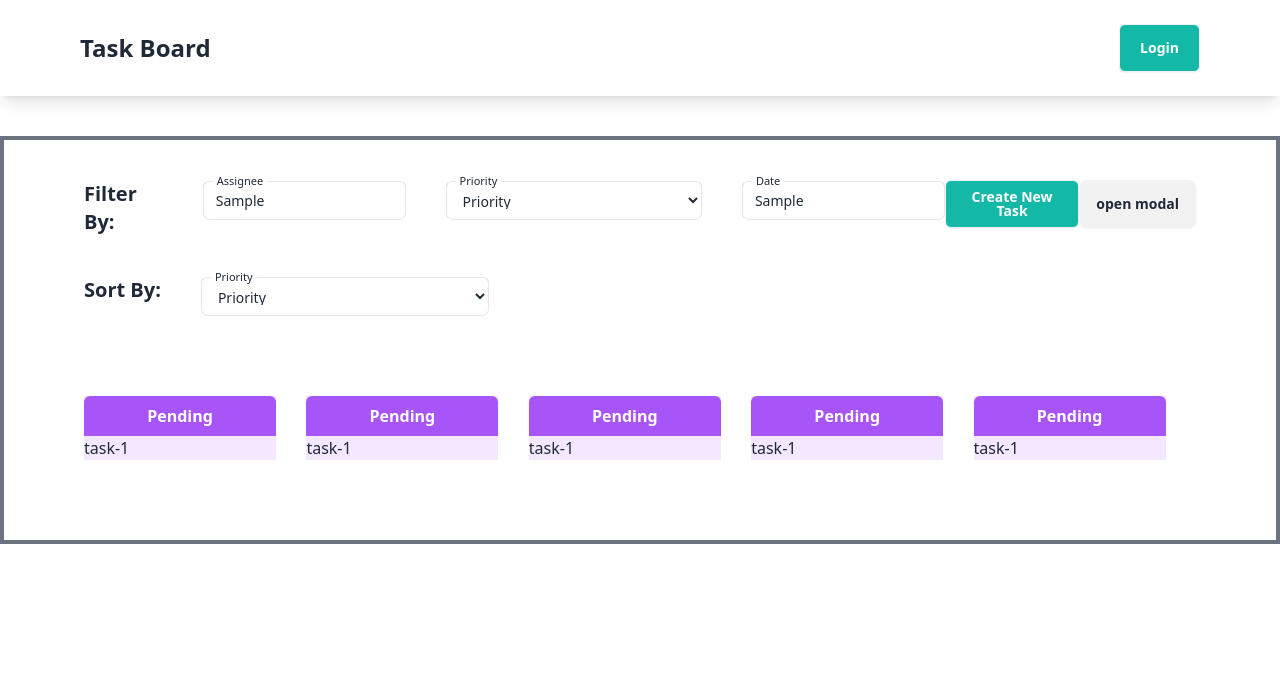
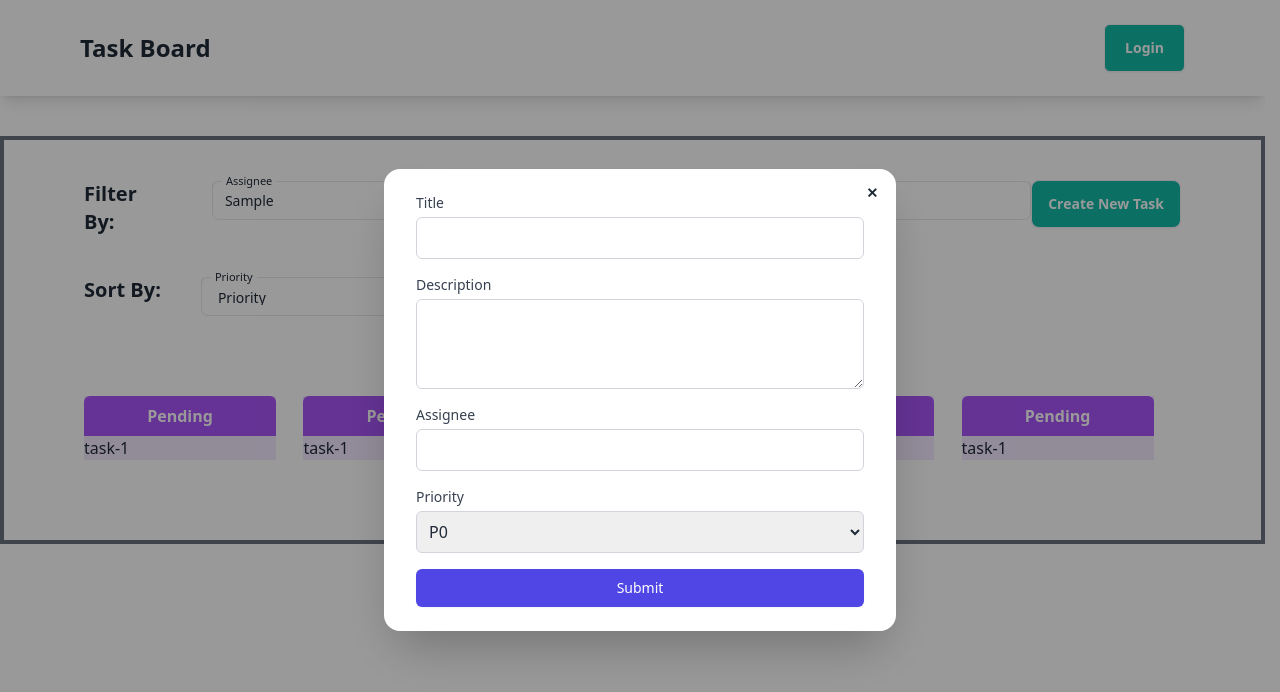
Before and after one commit to mahbuba-haq-muna/task-tracker-client, a React (Vite) app: page / in a window 1280 px wide. Both pictures are taken after typing "Sample", "Sample" into the empty fields and a click on the button "Create New Task". Shown: the top 692 px of the page. Built offline with nearby package versions, Linux system fonts and the light colour scheme.

Commit message:
added handle submit

```diff
--- a/src/Home/Home.jsx
+++ b/src/Home/Home.jsx
@@ -1,10 +1,10 @@
+import AddTask from "../assets/Component/AddTask/AddTask";
 import Tasks from "../assets/Component/Tasks/Tasks";
 
 
 const Home = () => {
-    const handleSubmit = (e) => {
-        e.preventDefault();
-      };
+
+
   return (
     <div>
       {/* navbar */}
@@ -49,68 +49,16 @@ const Home = () => {
               </label>
             </div>
           </div>
-                    <div>
-                        <button className="btn bg-teal-500 text-white px-5 rounded-md py-2">Create New Task</button>
-                    </div>
+
           {/* You can open the modal using document.getElementById('ID').showModal() method */}
-                    <button className="btn" onClick={() => document.getElementById('my_modal_3').showModal()}>open modal</button>
+          <button className="btn bg-teal-500 text-white" onClick={() => document.getElementById('my_modal_3').showModal()}>Create New Task</button>
           <dialog id="my_modal_3" className="modal">
             <div className="modal-box">
               <form method="dialog">
                 {/* if there is a button in form, it will close the modal */}
                 <button className="btn btn-sm btn-circle btn-ghost absolute right-2 top-2">✕</button>
               </form>
-                            <div className="max-w-md mx-auto">
-                            <form onSubmit={handleSubmit} className="space-y-4">
-        <div>
-          <label htmlFor="title" className="block text-sm font-medium text-gray-700">Title</label>
-          <input
-            type="text"
-            id="title"
-            name="title"
-            className="mt-1 p-2 block w-full border border-gray-300 rounded-md focus:ring-indigo-500 focus:border-indigo-500"
-          />
-        </div>
-        <div>
-          <label htmlFor="description" className="block text-sm font-medium text-gray-700">Description</label>
-          <textarea
-            id="description"
-            name="description"
-            rows="3"
-            className="mt-1 p-2 block w-full border border-gray-300 rounded-md focus:ring-indigo-500 focus:border-indigo-500"
-          ></textarea>
-        </div>
-        <div>
-          <label htmlFor="assignee" className="block text-sm font-medium text-gray-700"> Assignee</label>
-          <input
-            type="text"
-            id="assignee"
-            name="assignee"
-            className="mt-1 p-2 block w-full border border-gray-300 rounded-md focus:ring-indigo-500 focus:border-indigo-500"
-          />
-        </div>
-        <div>
-          <label htmlFor="priority" className="block text-sm font-medium text-gray-700">Priority</label>
-          <select
-            id="priority"
-            name="priority"
-            className="mt-1 p-2 block w-full border border-gray-300 rounded-md focus:ring-indigo-500 focus:border-indigo-500"
-          >
-            <option value="low">P0</option>
-            <option value="medium">P1</option>
-            <option value="high">P2</option>
-          </select>
-        </div>
-        <div>
-          <button
-            type="submit"
-            className="w-full flex justify-center py-2 px-4 border border-transparent rounded-md shadow-sm text-sm font-medium text-white bg-indigo-600 hover:bg-indigo-700 focus:outline-none focus:ring-2 focus:ring-offset-2 focus:ring-indigo-500"
-          >
-            Submit
-          </button>
-        </div>
-      </form>
-                            </div>
+              <AddTask></AddTask>
             </div>
           </dialog>
         </div>
--- /dev/null
+++ b/src/assets/Component/AddTask/AddTask.jsx
@@ -0,0 +1,97 @@
+const handleSubmit = event => {
+    event.preventDefault();
+    const form = event.target;
+
+
+    const title = form.title.value;
+    const description = form.description.value;
+    const price = form.price.value;
+    const rating = form.rating.value;
+    const photo = form.photo.value;
+
+    const addTask = { name, brand, type, description, price, rating, photo };
+    console.log(addTask);
+
+    // send data
+
+    fetch('https://fashion-apparel-server-navy.vercel.app/product', {
+      method: "POST",
+      headers: {
+        "Content-Type": "application/json",
+      },
+      body: JSON.stringify(newProduct)
+    })
+      .then((res) => res.json())
+      .then((data) => {
+        console.log(data);
+        if (data.insertedId) {
+          Swal.fire({
+            title: 'Success!',
+            text: 'product Added Successfully',
+            icon: 'success',
+            confirmButtonText: 'Cool'
+          })
+        }
+      })
+  }
+
+const AddTask = () => {
+
+    return (
+        <div>
+            <div className="max-w-md mx-auto">
+                <form onSubmit={handleSubmit} className="space-y-4">
+                  <div>
+                    <label htmlFor="title" className="block text-sm font-medium text-gray-700">Title</label>
+                    <input
+                      type="text"
+                      id="title"
+                      name="title"
+                      className="mt-1 p-2 block w-full border border-gray-300 rounded-md focus:ring-indigo-500 focus:border-indigo-500"
+                    />
+                  </div>
+                  <div>
+                    <label htmlFor="description" className="block text-sm font-medium text-gray-700">Description</label>
+                    <textarea
+                      id="description"
+                      name="description"
+                      rows="3"
+                      className="mt-1 p-2 block w-full border border-gray-300 rounded-md focus:ring-indigo-500 focus:border-indigo-500"
+                    ></textarea>
+                  </div>
+                  <div>
+                    <label htmlFor="assignee" className="block text-sm font-medium text-gray-700"> Assignee</label>
+                    <input
+                      type="text"
+                      id="assignee"
+                      name="assignee"
+                      className="mt-1 p-2 block w-full border border-gray-300 rounded-md focus:ring-indigo-500 focus:border-indigo-500"
+                    />
+                  </div>
+                  <div>
+                    <label htmlFor="priority" className="block text-sm font-medium text-gray-700">Priority</label>
+                    <select
+                      id="priority"
+                      name="priority"
+                      className="mt-1 p-2 block w-full border border-gray-300 rounded-md focus:ring-indigo-500 focus:border-indigo-500"
+                    >
+                      <option value="low">P0</option>
+                      <option value="medium">P1</option>
+                      <option value="high">P2</option>
+                    </select>
+                  </div>
+                  <div>
+                    <button
+                      type="submit"
+                      className="w-full flex justify-center py-2 px-4 border border-transparent rounded-md shadow-sm text-sm font-medium text-white bg-indigo-600 hover:bg-indigo-700 focus:outline-none focus:ring-2 focus:ring-offset-2 focus:ring-indigo-500"
+                    >
+                      Submit
+                    </button>
+                  </div>
+                </form>
+              </div>
+        </div>
+    );
+};
+
+export default AddTask;
```
Lines whose indentation alone changed are shown as unchanged.
